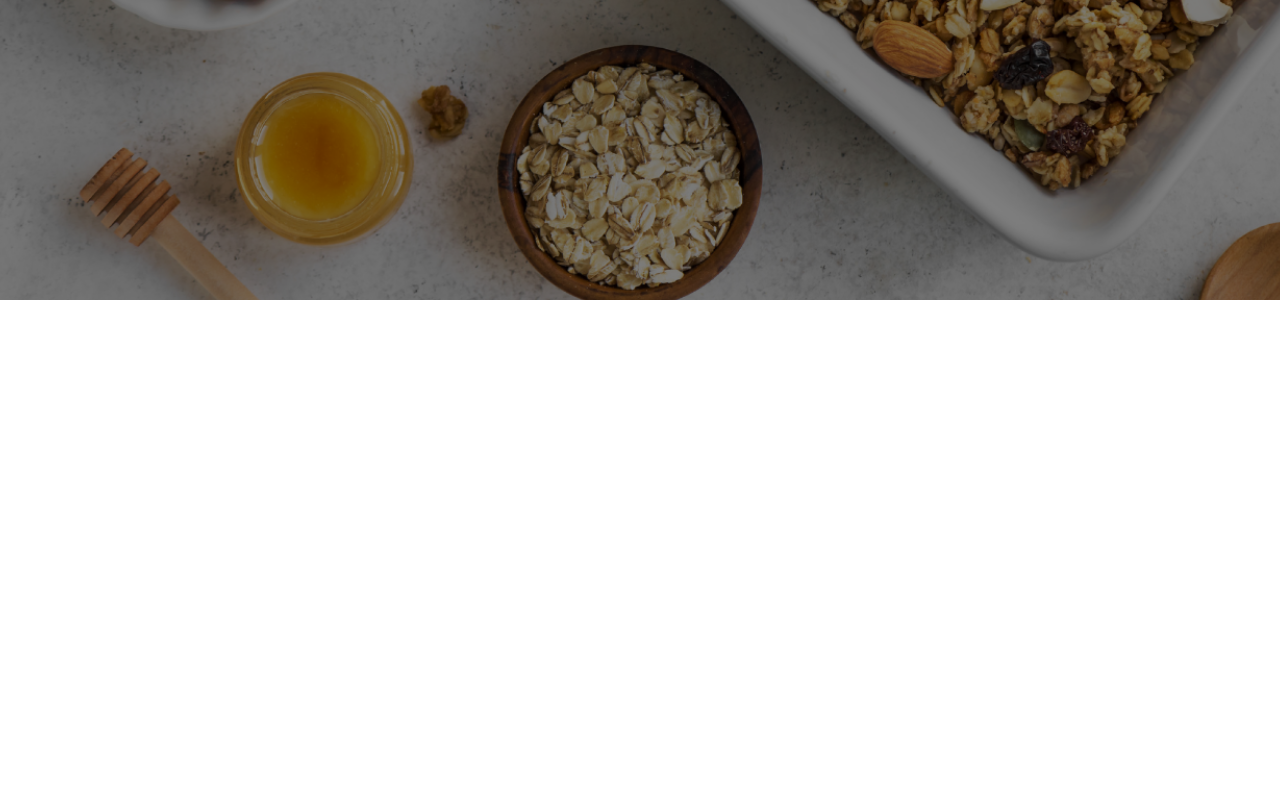
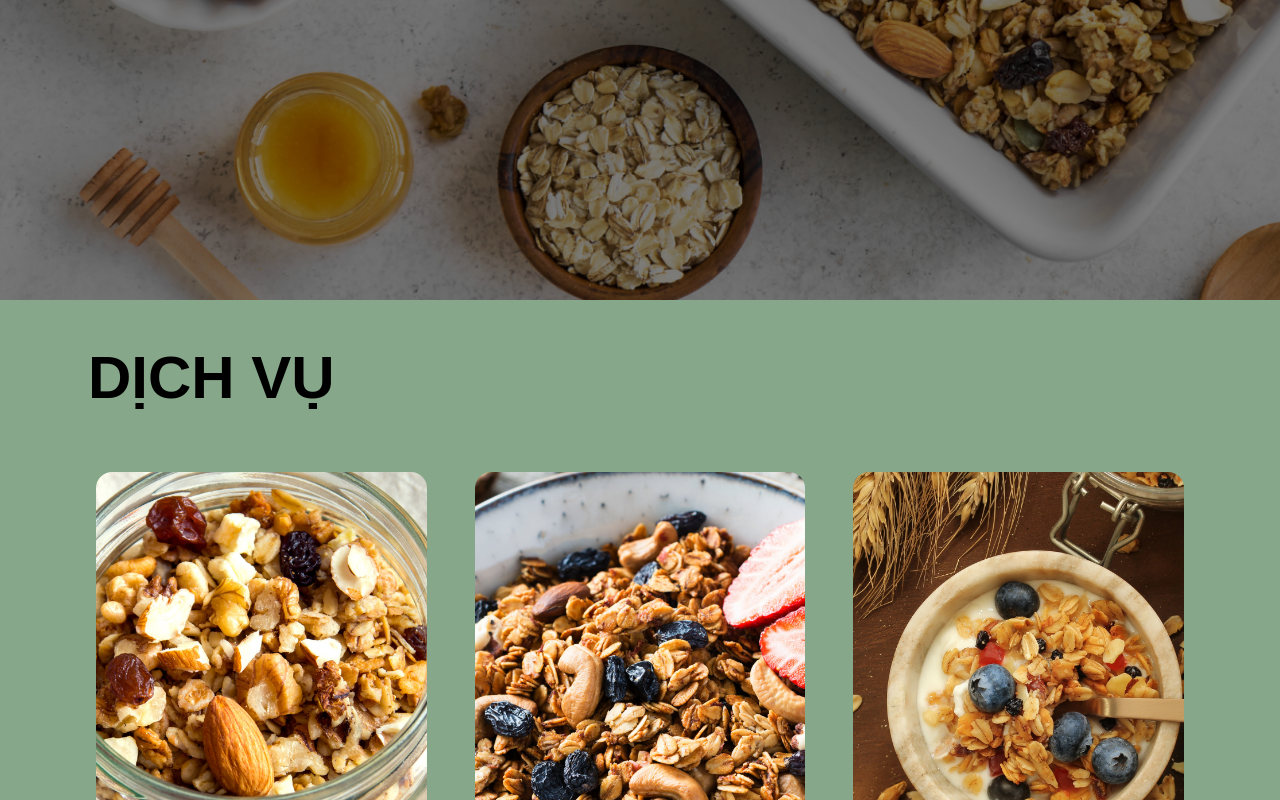
Before and after one commit to RaidEyes/pummi-nuts-shop, a React (Vite) app: page /Home in a window 1280 px wide. Shown: the part 500-1300 px from the top of the page. Before the commit the page ends 800 px from the top, so only its background shows below. Built offline with nearby package versions, Linux system fonts and the light colour scheme; a web font is replaced by a local one.

Commit message:
Create a frontend only for the website

```diff
--- a/package.json
+++ b/package.json
@@ -1,5 +1,5 @@
 {
-  "proxy": "http://localhost:4000",
+
   "name": "pummi-nuts-shop",
   "private": true,
   "version": "0.0.0",
--- a/src/App.tsx
+++ b/src/App.tsx
@@ -1,5 +1,6 @@
 import { BrowserRouter, Routes, Route } from "react-router-dom";
 import Header from "./assets/components/Header/Header";
+import Products from "./assets/components/Products/Products";
 
 import Home from "./assets/components/Pages/Home";
 
@@ -8,11 +9,12 @@ function App() {
     <div className="App">
       <BrowserRouter>
         <Header />
-        <div className="pages">
-          <Routes>
-            <Route path="/" element={<Home />}></Route>
-          </Routes>
-        </div>
+        <Routes>
+          <Route path="/" element={<Home />}>
+            <Route path="/Home" element={<Home />}></Route>
+          </Route>
+          <Route path="/products" element={<Products />}></Route>
+        </Routes>
       </BrowserRouter>
     </div>
   );
--- a/src/assets/components/Cursor/Cursor.tsx
+++ b/src/assets/components/Cursor/Cursor.tsx
@@ -55,7 +55,7 @@ function Cursor() {
     <>
       {cursorComponent.map(({ name, duration, width }) => (
         <div
-          className="z-[0] hidden lg:block absolute shadow-xl brightness-125 shadow-white transition-all translate-x-[-50%] translate-y-[-50%] rounded-[50%] ease-linear bg-white aspect-square"
+          className="z-[1] cursor-default hidden lg:block absolute shadow-xl brightness-125 shadow-white transition-all translate-x-[-50%] translate-y-[-50%] rounded-[50%] ease-linear bg-white aspect-square"
           key={name}
           style={{
             top: `${mouse.y}px`,
--- a/src/assets/components/Header/Header.tsx
+++ b/src/assets/components/Header/Header.tsx
@@ -1,4 +1,5 @@
 import { useRef, useState } from "react";
+import { Link } from "react-router-dom";
 
 function Header() {
   type NavType = { name: string; src: string }[];
@@ -49,12 +50,12 @@ function Header() {
               key={name}
             >
               <img src={src} className="w-[40px] mr-8 lg:hidden" alt="icon" />
-              <a
+              <Link
                 className="relative text-2xl text-white before:absolute before:inset-0 before:bg-amber-100 before:w-0 group-hover:before:w-full before:transition-[width] before:ease-in-out before:duration-[400ms] px-4 py-1 transition-colors group-hover:text-black before:z-[-1] duration-[450ms] before:rounded-md"
-                href="#"
+                to={name}
               >
                 {name}
-              </a>
+              </Link>
             </li>
           ))}
         </ul>
--- a/src/assets/components/Main/Service.tsx
+++ b/src/assets/components/Main/Service.tsx
@@ -55,10 +55,10 @@ function Service() {
       style={{ backgroundImage: `url(${backgroundImg})` }}
       className="before:z-[0] before:bg-[#86A789] before:transition-all before:duration-500 before:absolute relative before:inset-0 lg:min-h-[100vh] px-12 py-12 flex flex-col gap-16"
     >
-      <h2 className="text-6xl font-bold text-center uppercase lg:pl-10 lg:text-left">
+      <h2 className="z-10 text-6xl font-bold text-center uppercase lg:pl-10 lg:text-left">
         Dịch vụ
       </h2>
-      <div className="px-12">
+      <div className="z-10 px-12 ">
         <ul className="grid grid-cols-1 grid-rows-3 gap-12 lg:grid-rows-1 sm:grid-rows-2 sm:grid-cols-2 lg:grid-cols-3">
           {Services.map(
             ({ service, img, alt, description, index }: ServiceType) => (
--- /dev/null
+++ b/src/assets/components/Products/Products.tsx
@@ -0,0 +1,5 @@
+function Products() {
+  return <div>Products</div>;
+}
+
+export default Products;
```
